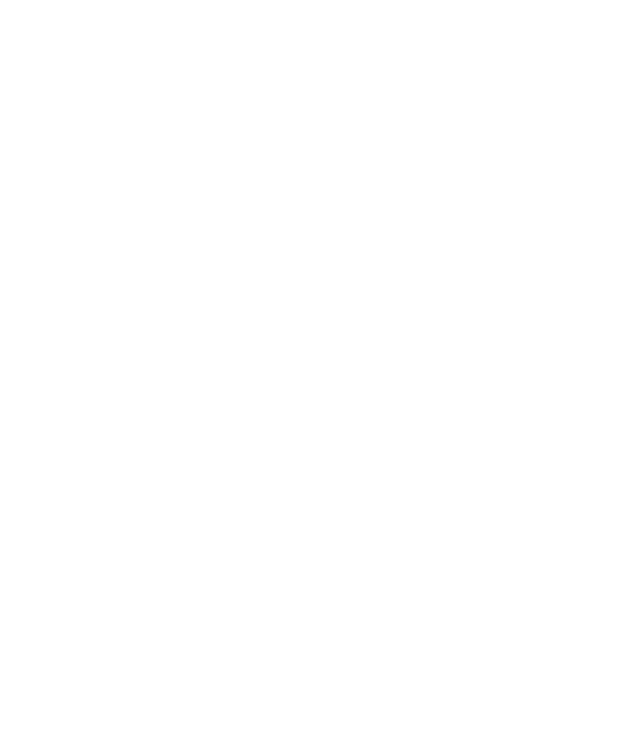
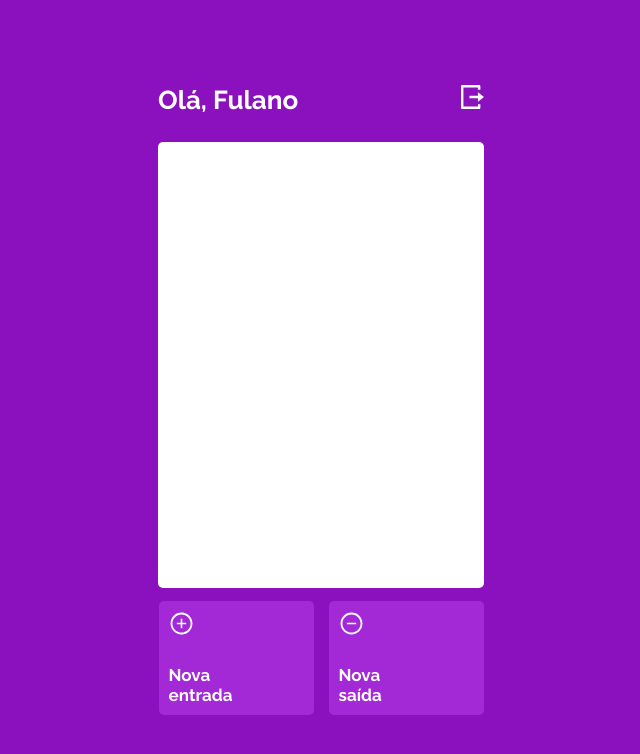
Before and after one commit to Dridr1/MyWalllet-Front, a React (Create React App) app: page /home in a window 1280 px wide. Before the commit this address had no page. Shown: the top 754 px of the page, without its empty margins (319-959 px from the left). Built offline with nearby package versions, Linux system fonts and the light colour scheme; a web font is replaced by a local one.

Commit message:
feat: added Home screen

```diff
--- a/src/components/App.js
+++ b/src/components/App.js
@@ -3,12 +3,14 @@ import { BrowserRouter, Routes, Route } from "react-router-dom"
 import SignIn from './SignIn/Index';
 import "../Styles/style.css";
 import SignUp from './SignUp/Index';
+import Home from './Home/Index';
 
 export default function App() {
     return (
         <BrowserRouter>
             <Routes>
                 <Route path="/" element={<SignIn />} />
+                <Route path="/home" element={<Home/>}/>
                 <Route path="/sign-up" element={<SignUp />} />
             </Routes>
         </BrowserRouter>
--- /dev/null
+++ b/src/components/Home/Index.js
@@ -0,0 +1,34 @@
+import React from 'react';
+import { HomeContainer, Header, Registers, Options } from "./Styles";
+
+export default function Home() {
+    return (
+        <HomeContainer>
+            <Header>
+                <h2>Olá, Fulano</h2>
+                <svg width="23" height="24" viewBox="0 0 23 24" fill="none" xmlns="http://www.w3.org/2000/svg">
+                    <path d="M1.21053 24C0.889475 24 0.581573 23.8736 0.354555 23.6485C0.127537 23.4235 0 23.1183 0 22.8V1.2C0 0.88174 0.127537 0.576515 0.354555 0.351472C0.581573 0.126428 0.889475 0 1.21053 0H18.1579C18.4789 0 18.7868 0.126428 19.0139 0.351472C19.2409 0.576515 19.3684 0.88174 19.3684 1.2V4.8H16.9474V2.4H2.42105V21.6H16.9474V19.2H19.3684V22.8C19.3684 23.1183 19.2409 23.4235 19.0139 23.6485C18.7868 23.8736 18.4789 24 18.1579 24H1.21053ZM16.9474 16.8V13.2H8.47368V10.8H16.9474V7.2L23 12L16.9474 16.8Z" fill="white" />
+                </svg>
+            </Header>
+            <Registers>
+
+            </Registers>
+            <Options>
+                <button>
+                    <svg width="25" height="25" viewBox="0 0 25 25" fill="none" xmlns="http://www.w3.org/2000/svg">
+                        <path d="M16.9922 11.7188H13.2812V8.00781C13.2812 7.90039 13.1934 7.8125 13.0859 7.8125H11.9141C11.8066 7.8125 11.7188 7.90039 11.7188 8.00781V11.7188H8.00781C7.90039 11.7188 7.8125 11.8066 7.8125 11.9141V13.0859C7.8125 13.1934 7.90039 13.2812 8.00781 13.2812H11.7188V16.9922C11.7188 17.0996 11.8066 17.1875 11.9141 17.1875H13.0859C13.1934 17.1875 13.2812 17.0996 13.2812 16.9922V13.2812H16.9922C17.0996 13.2812 17.1875 13.1934 17.1875 13.0859V11.9141C17.1875 11.8066 17.0996 11.7188 16.9922 11.7188Z" fill="white" />
+                        <path d="M12.5 1.5625C6.45996 1.5625 1.5625 6.45996 1.5625 12.5C1.5625 18.54 6.45996 23.4375 12.5 23.4375C18.54 23.4375 23.4375 18.54 23.4375 12.5C23.4375 6.45996 18.54 1.5625 12.5 1.5625ZM12.5 21.582C7.48535 21.582 3.41797 17.5146 3.41797 12.5C3.41797 7.48535 7.48535 3.41797 12.5 3.41797C17.5146 3.41797 21.582 7.48535 21.582 12.5C21.582 17.5146 17.5146 21.582 12.5 21.582Z" fill="white" />
+                    </svg>
+                    <span>Nova <br/> entrada</span>
+                </button>
+                <button>
+                    <svg width="25" height="25" viewBox="0 0 25 25" fill="none" xmlns="http://www.w3.org/2000/svg">
+                        <path d="M16.9922 11.7188H8.00781C7.90039 11.7188 7.8125 11.8066 7.8125 11.9141V13.0859C7.8125 13.1934 7.90039 13.2812 8.00781 13.2812H16.9922C17.0996 13.2812 17.1875 13.1934 17.1875 13.0859V11.9141C17.1875 11.8066 17.0996 11.7188 16.9922 11.7188Z" fill="white" />
+                        <path d="M12.5 1.5625C6.45996 1.5625 1.5625 6.45996 1.5625 12.5C1.5625 18.54 6.45996 23.4375 12.5 23.4375C18.54 23.4375 23.4375 18.54 23.4375 12.5C23.4375 6.45996 18.54 1.5625 12.5 1.5625ZM12.5 21.582C7.48535 21.582 3.41797 17.5146 3.41797 12.5C3.41797 7.48535 7.48535 3.41797 12.5 3.41797C17.5146 3.41797 21.582 7.48535 21.582 12.5C21.582 17.5146 17.5146 21.582 12.5 21.582Z" fill="white" />
+                    </svg>
+                    <span>Nova <br/> saída</span>
+                </button>
+            </Options>
+        </HomeContainer>
+    );
+}
--- /dev/null
+++ b/src/components/Home/Styles.js
@@ -0,0 +1,64 @@
+import styled from "styled-components";
+
+const HomeContainer = styled.div`
+    height: 100vh;
+    width: 100%;
+    display: flex;
+    flex-direction: column;
+    align-items: center;
+    justify-content: center;
+    background: #8C11BE;
+`;
+
+const Header = styled.header`
+    width: 326px;
+    display: flex;
+    justify-content: space-between;
+    h2{
+        font-weight: bold;
+        font-size: 26px;
+        line-height: 31px;
+        color: white;
+        font-family: "Raleway"
+    }
+`;
+
+const Registers = styled.div`
+    width: 326px;
+    height: 446px;
+    background: white;
+    border-radius: 5px;
+    margin-top: 26px;
+`;
+
+const Options = styled.div`
+    display: flex;
+    gap: 15px;
+    margin-top: 13px;
+    button{
+        display: flex;
+        flex-direction: column;
+        align-items: left;
+        justify-content: space-between;
+        width: 155px;
+        height: 114px;
+        background: #A328D6;
+        border-radius: 5px;
+        border: none;
+        padding: 10px;
+        span{
+            font-weight: 700;
+            font-size: 17px;
+            line-height: 20px;
+            text-align: left;
+            color: white;
+        }
+    }
+`;
+
+export {
+    HomeContainer,
+    Header,
+    Registers,
+    Options
+}
```
